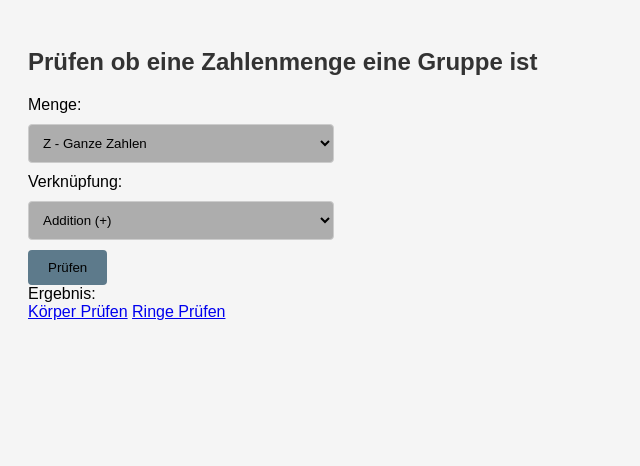
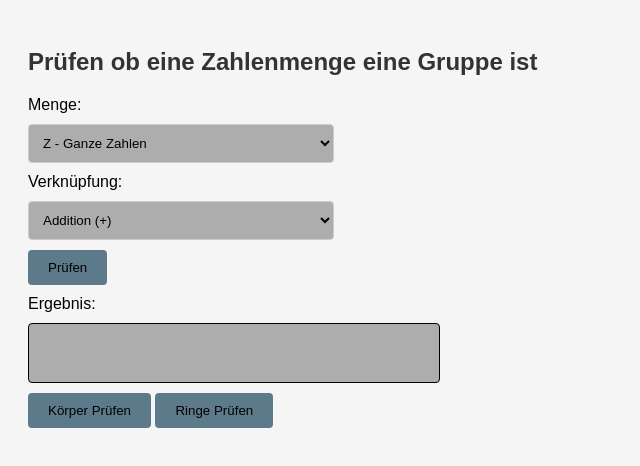
Before and after one commit to poketen/MatheProjekt, a plain HTML site: page index.html in a window 1280 px wide. Shown: the whole page, without its empty margins (0-640 px from the left). Drawn offline with Linux system fonts and the light colour scheme.

Commit message:
Buttons-Ergebnisbox

```diff
--- a/index.html
+++ b/index.html
@@ -39,8 +39,18 @@
             border-radius: 4px;
             cursor: pointer;
             color: #000;
+            margin-bottom: 10px;
         }
-
+        .result {
+           margin-top: 10px;
+           padding: 5px;
+            width: 50vh;
+            height: 6vh;
+            background-color: rgb(173, 173, 173);
+         border: 1px solid #000000;
+         border-radius: 4px;
+         margin-bottom: 10px;
+        }
         button:hover {
             background-color: rgb(68, 85, 95);
         }
@@ -81,14 +91,14 @@
 
     <button type="button" onclick="checkGroup()">Prüfen</button>
 </form>
-
-<div id="result">Ergebnis:</div>
+<div>Ergebnis:</div>
+<div class="result" id="result"></div>
 
 </body>
 </html>
 <div class="nav-links">
-    <a href="koerper.html">Körper Prüfen</a>
-    <a href="ring.html">Ringe Prüfen</a>
+    <button onclick="window.location.href='koerper.html'">Körper Prüfen</button>
+    <button onclick="window.location.href='ring.html'">Ringe Prüfen</button>
 </div>
 <script>
 
--- a/koerper.css
+++ b/koerper.css
@@ -33,7 +33,16 @@ button {
     cursor: pointer;
     color: #000;
 }
-
+.result {
+    margin-top: 10px;
+    padding: 5px;
+     width: 50vh;
+     height: 6vh;
+     background-color: rgb(173, 173, 173);
+  border: 1px solid #000000;
+  border-radius: 4px;
+  margin-bottom: 10px;
+ }
 button:hover {
     background-color: rgb(68, 85, 95);
 }
--- a/ring.css
+++ b/ring.css
@@ -35,7 +35,16 @@ button {
     cursor: pointer;
     color: #000;
 }
-
+.result {
+    margin-top: 10px;
+    padding: 5px;
+     width: 50vh;
+     height: 6vh;
+     background-color: rgb(173, 173, 173);
+  border: 1px solid #000000;
+  border-radius: 4px;
+  margin-bottom: 10px;
+ }
 button:hover {
     background-color: rgb(68, 85, 95);
 }
```
Also changed, not shown: koerper.html (+4 -3 lines), ring.html (+4 -3 lines).
